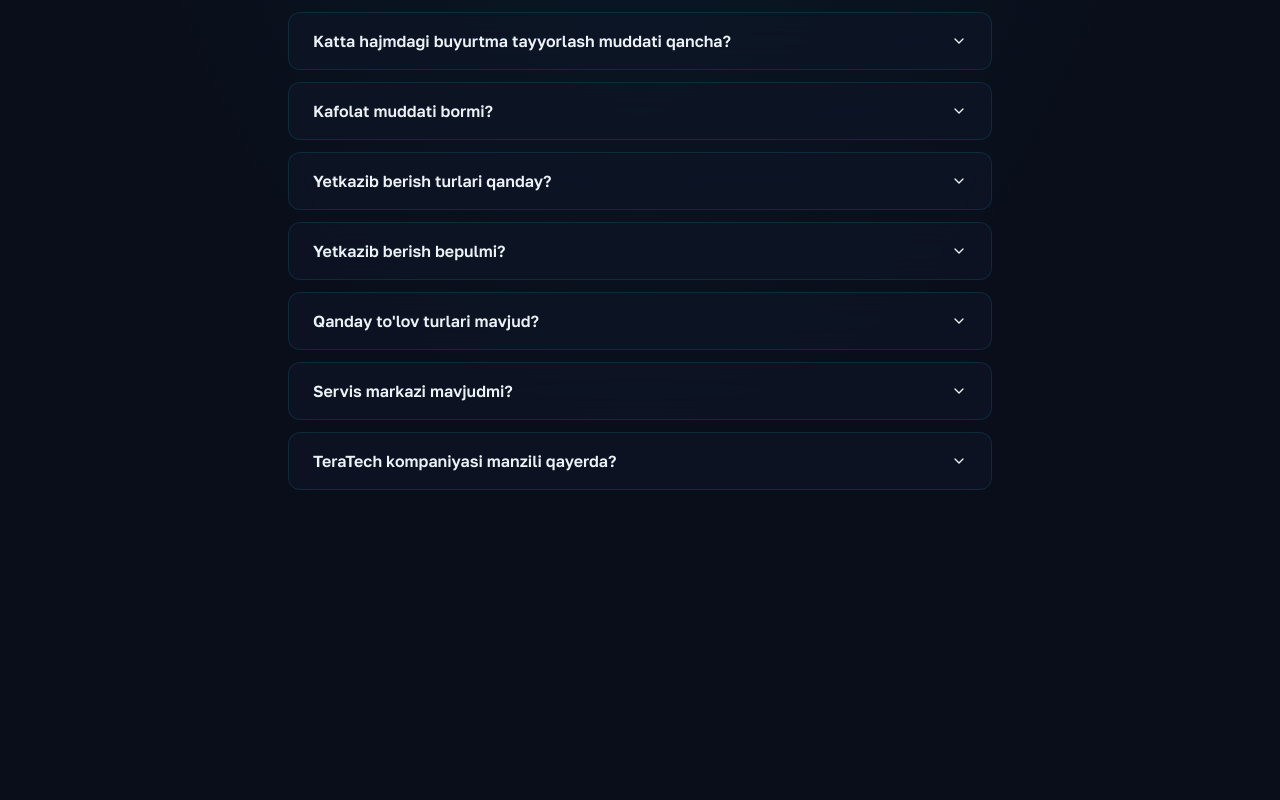
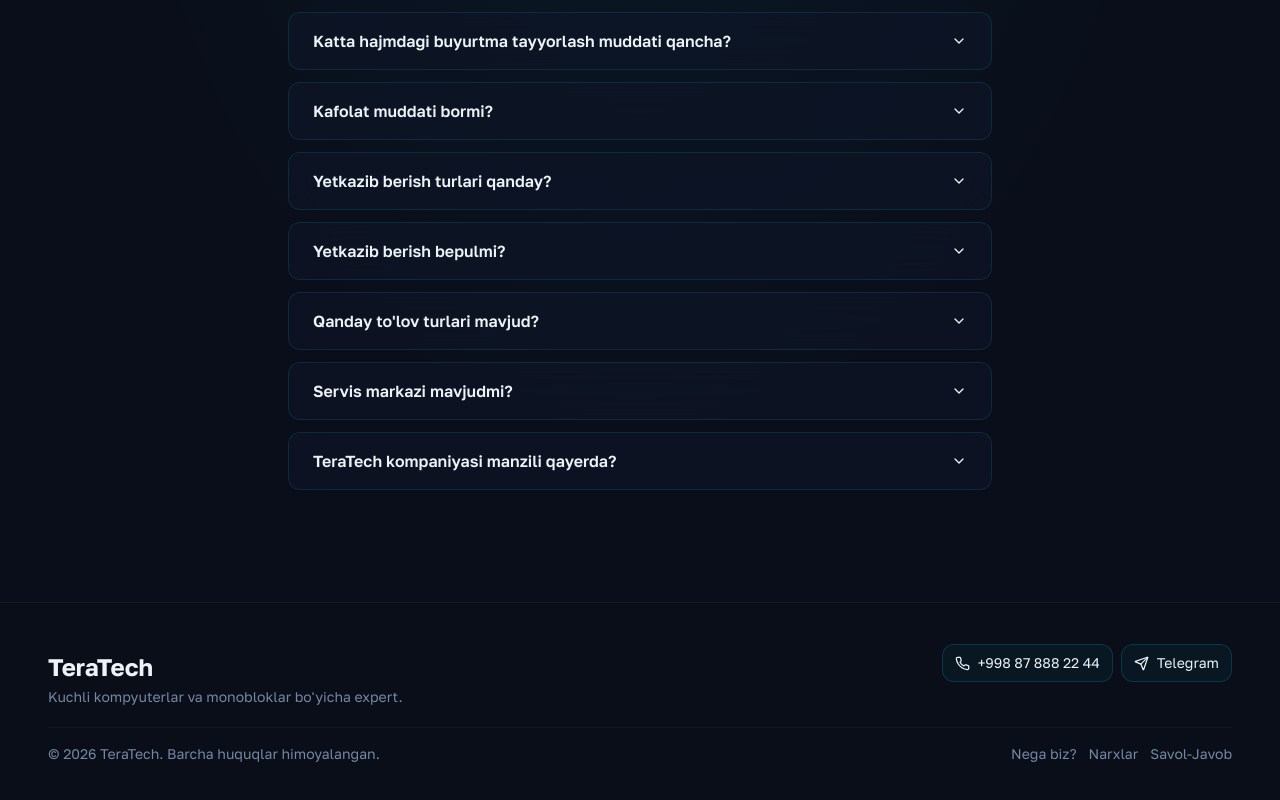
Before and after one commit to shahbozshirinboyev/teratech.uz, a React (Vite) app: page / in a window 1280 px wide. Shown: the part 2482-3282 px from the top of the page. Before the commit the page ends 3084 px from the top, so only its background shows below. Built offline with nearby package versions, Linux system fonts and the light colour scheme; the HTML template or start-up script is replaced by a standard one.

Commit message:
add footer section

```diff
--- a/src/components/FooterSection.tsx
+++ b/src/components/FooterSection.tsx
@@ -1,51 +1,53 @@
-import { useState } from "react";
+import { Phone, Send } from "lucide-react";
 
 const Footer = () => {
-  const [email, setEmail] = useState("");
+  const year = new Date().getFullYear();
 
   return (
-    <footer className="border-t border-border/50 py-12 px-4">
-      <div className="container mx-auto grid md:grid-cols-4 gap-8">
-        <div>
-          <span className="text-lg font-bold glow-text">CyberSec</span>
-          <p className="text-sm text-muted-foreground mt-2">
-            Premium cybersecurity education platform.
-          </p>
-        </div>
-        <div>
-          <h4 className="font-semibold mb-3 text-sm">Quick Links</h4>
-          <ul className="space-y-2 text-sm text-muted-foreground">
-            <li><a href="#about" className="hover:text-primary transition-colors">About</a></li>
-            <li><a href="#courses" className="hover:text-primary transition-colors">Courses</a></li>
-            <li><a href="#pricing" className="hover:text-primary transition-colors">Pricing</a></li>
-          </ul>
-        </div>
-        <div>
-          <h4 className="font-semibold mb-3 text-sm">Resources</h4>
-          <ul className="space-y-2 text-sm text-muted-foreground">
-            <li><a href="#blog" className="hover:text-primary transition-colors">Blog</a></li>
-            <li><a href="#faq" className="hover:text-primary transition-colors">FAQ</a></li>
-            <li><a href="#" className="hover:text-primary transition-colors">Contact</a></li>
-          </ul>
-        </div>
-        <div>
-          <h4 className="font-semibold mb-3 text-sm">Newsletter</h4>
-          <div className="flex gap-2">
-            <input
-              type="email"
-              placeholder="Your email"
-              value={email}
-              onChange={(e) => setEmail(e.target.value)}
-              className="flex-1 px-3 py-2 rounded-lg bg-secondary border border-border text-sm text-foreground placeholder:text-muted-foreground focus:outline-none focus:ring-2 focus:ring-primary/50"
-            />
-            <button className="glow-button px-4 py-2 text-sm">
-              Join
-            </button>
+    <footer className="border-t border-border/40 bg-background/80 px-4 py-8">
+      <div className="container mx-auto flex flex-col gap-5">
+        <div className="flex flex-col gap-4 md:flex-row md:items-center md:justify-between">
+          <div className="mt-4">
+            <span className="text-2xl font-bold text-foreground">TeraTech</span>
+            <p className="mt-1 max-w-md text-sm text-muted-foreground">
+              Kuchli kompyuterlar va monobloklar bo'yicha expert.
+            </p>
+          </div>
+
+          <div className="flex flex-col gap-2 text-sm sm:flex-row sm:flex-wrap mb-4">
+            <a
+              href="tel:+998878882244"
+              className="inline-flex items-center gap-2 rounded-lg border border-primary/20 bg-primary/5 px-3 py-2 text-foreground transition-colors hover:border-primary/45 hover:bg-primary/10"
+            >
+              <Phone size={15} />
+              +998 87 888 22 44
+            </a>
+            <a
+              href="https://t.me/teratechuz"
+              className="inline-flex items-center gap-2 rounded-lg border border-primary/20 bg-primary/5 px-3 py-2 text-foreground transition-colors hover:border-primary/45 hover:bg-primary/10"
+              target="_blank"
+              rel="noreferrer"
+            >
+              <Send size={15} />
+              Telegram
+            </a>
           </div>
         </div>
-      </div>
-      <div className="container mx-auto mt-8 pt-8 border-t border-border/50 text-center text-sm text-muted-foreground">
-        © 2026 CyberSec. Developed by <a href="https://codescandy.com/" className="font-bold" target="_blank">Codescandy</a> • Distributed by <a href="https://themewagon.com/" className="font-bold" target="_blank">ThemeWagon</a>
+
+        <div className="flex flex-col justify-between  gap-3 border-t border-border/35 pt-4 mb-4 text-sm text-muted-foreground sm:flex-row sm:items-center sm:justify-between">
+          <span>&copy; {year} TeraTech. Barcha huquqlar himoyalangan.</span>
+          <nav className="flex flex-wrap items-center gap-3">
+            <a href="#curriculum" className="transition-colors hover:text-primary">
+              Nega biz?
+            </a>
+            <a href="#pricing" className="transition-colors hover:text-primary">
+              Narxlar
+            </a>
+            <a href="#faq" className="transition-colors hover:text-primary" target="_blank" rel="noreferrer">
+              Savol-Javob
+            </a>
+          </nav>
+        </div>
       </div>
     </footer>
   );
--- a/src/components/LeadCaptureModal.tsx
+++ b/src/components/LeadCaptureModal.tsx
@@ -11,7 +11,7 @@ const PURPOSE_OPTIONS = [
   "Game club",
   "Ofis",
   "Uy uchun",
-  "Maktab / ta'lim",
+  "Maktab / Ta'lim",
   "Grafik dizayn",
   "Boshqa",
 ];
--- a/src/pages/Index.tsx
+++ b/src/pages/Index.tsx
@@ -33,7 +33,7 @@ const Index = () => {
       <FAQSection />
       {/* <CTASection /> */}
       <DownloadButton/>
-      {/* <FooterSection /> */}
+      <FooterSection />
       <LeadCaptureModal open={modalOpen} onClose={() => setModalOpen(false)} />
 
       {/* Floating CTA for modal */}
```
